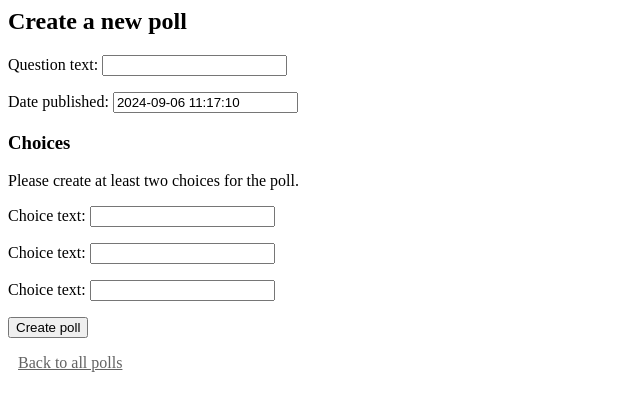
After one commit to helinal/cybersecurityproject, a Django app: page /polls/add/ in a window 1280 px wide. The commit adds this page. Shown: the top 411 px of the page, without its empty margins (0-640 px from the left). Run offline with Django 3.2, Linux system fonts and the light colour scheme.

Commit message:
add new poll creation form

```diff
--- a/mysite/polls/admin.py
+++ b/mysite/polls/admin.py
@@ -1,12 +1,10 @@
 from django.contrib import admin
-
 from .models import Choice, Question
 
 
 class ChoiceInline(admin.TabularInline):
     model = Choice
     extra = 3
-
 
 class QuestionAdmin(admin.ModelAdmin):
     fieldsets = [
--- /dev/null
+++ b/mysite/polls/form.py
@@ -0,0 +1,27 @@
+from django import forms
+from django.contrib.auth.forms import UserCreationForm
+from django.forms import inlineformset_factory
+from .models import Question, Choice
+
+class UserRegistrationForm(UserCreationForm):
+    class Meta:
+        model = UserCreationForm.Meta.model
+        fields = ["username", "password1", "password2"]
+
+class AddPollForm(forms.ModelForm):
+    class Meta:
+        model = Question
+        fields = ['question_text', 'pub_date']
+
+class AddChoiceForm(forms.ModelForm):
+    class Meta:
+        model = Choice
+        fields = ['choice_text']
+
+QuestionMetaInlineFormset = inlineformset_factory(
+    Question,
+    Choice,
+    form=AddChoiceForm,
+    extra=3,
+    can_delete=False
+)
--- /dev/null
+++ b/mysite/polls/templates/polls/add.html
@@ -0,0 +1,22 @@
+{% load static %}
+<link rel="stylesheet" type="text/css" href="{% static 'polls/style.css' %}">
+
+<h2>Create a new poll</h2>
+
+<form action="{% url 'polls:add' %}" method="post">
+    {% csrf_token %}
+
+    {{ poll_form.as_p }}
+
+    <h3>Choices</h3>
+    <p>Please create at least two choices for the poll.</p>
+    {{ formset.management_form }}
+
+    {% for form in formset %}
+        {{ form.as_p }}
+    {% endfor %}
+
+    <p><input type="submit" value="Create poll"></p>
+</form>
+
+<a href="{% url 'polls:index' %}">Back to all polls</a>
--- a/mysite/polls/templates/polls/index.html
+++ b/mysite/polls/templates/polls/index.html
@@ -15,4 +15,4 @@
 {% endif %}
 
 <p>
-<p>Or create a new poll<a href="{% url 'polls:index' %}">here.</a></p>
+<p>Or create a new poll<a href="{% url 'polls:add' %}">here.</a></p>
--- a/mysite/polls/urls.py
+++ b/mysite/polls/urls.py
@@ -8,4 +8,5 @@ urlpatterns = [
     path('<int:pk>/', views.DetailView.as_view(), name='detail'),
     path('<int:pk>/results/', views.ResultsView.as_view(), name='results'),
     path('<int:question_id>/vote/', views.vote, name='vote'),
+    path('add/', views.add, name='add')
 ]
--- a/mysite/polls/views.py
+++ b/mysite/polls/views.py
@@ -1,9 +1,10 @@
 from django.http import HttpResponseRedirect
-from django.shortcuts import get_object_or_404, render
+from django.shortcuts import get_object_or_404, render, redirect
 from django.urls import reverse
 from django.views import generic
 from django.utils import timezone
 
+from .form import AddPollForm, QuestionMetaInlineFormset
 from .models import Choice, Question
 
 
@@ -37,7 +38,32 @@ def vote(request, question_id):
     else:
         selected_choice.votes += 1
         selected_choice.save()
-        # Always return an HttpResponseRedirect after successfully dealing
-        # with POST data. This prevents data from being posted twice if a
-        # user hits the Back button.
         return HttpResponseRedirect(reverse('polls:results', args=(question.id,)))
+
+def add(request):
+    if request.method == 'POST':
+        poll_form = AddPollForm(request.POST)
+        formset = QuestionMetaInlineFormset(request.POST)
+
+        if poll_form.is_valid() and formset.is_valid():
+                    #Ensure at least two choices are filled
+                    choices = formset.save(commit=False)
+                    valid_choices = [choice for choice in choices if choice.choice_text.strip()]
+
+                    if len(valid_choices) >= 2:
+                        new_poll = poll_form.save(commit=False)
+                        new_poll.save()
+
+                        for choice in valid_choices:
+                            choice.question = new_poll
+                            choice.save()
+
+                        return redirect('polls:index')
+    else:
+        poll_form = AddPollForm(initial={'pub_date': timezone.now()})
+        formset = QuestionMetaInlineFormset()
+
+    return render(request, 'polls/add.html', {
+        'poll_form': poll_form,
+        'formset': formset
+    })
```
Also changed, not shown: mysite/db.sqlite3.
